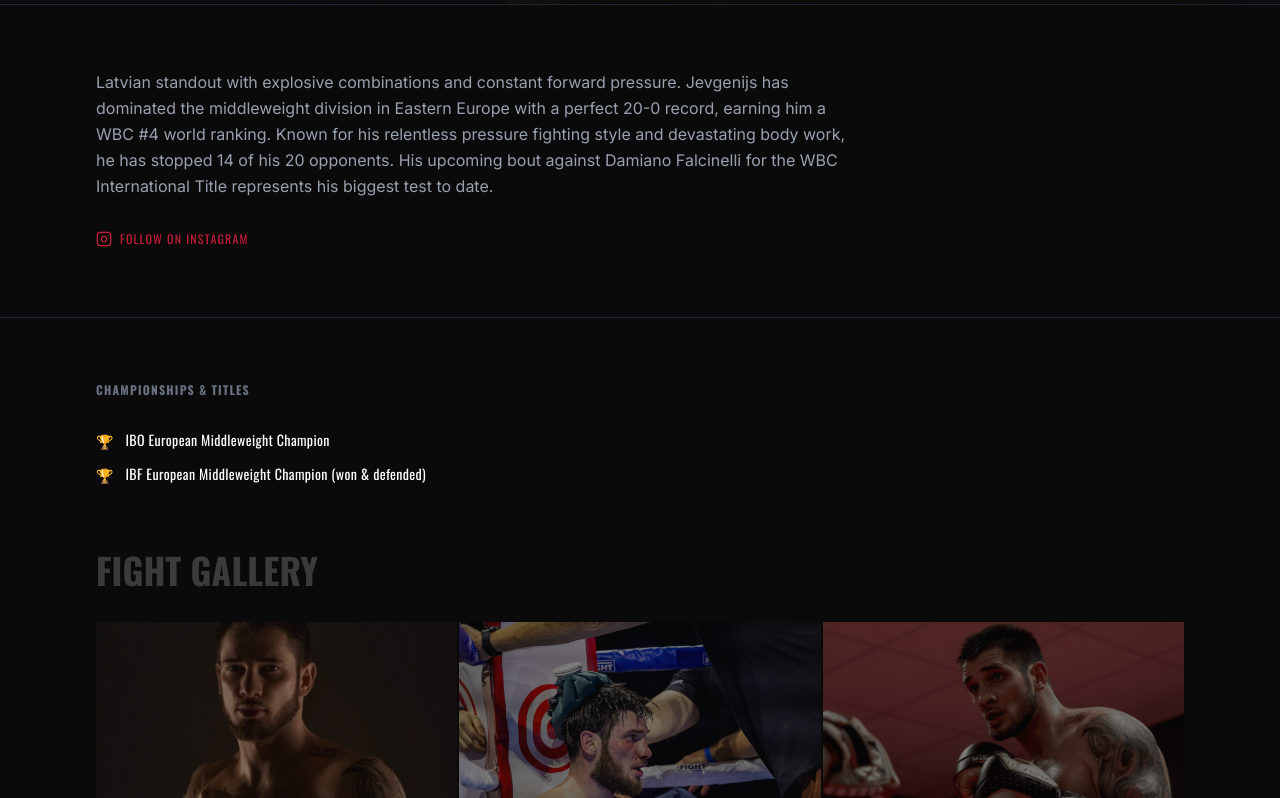
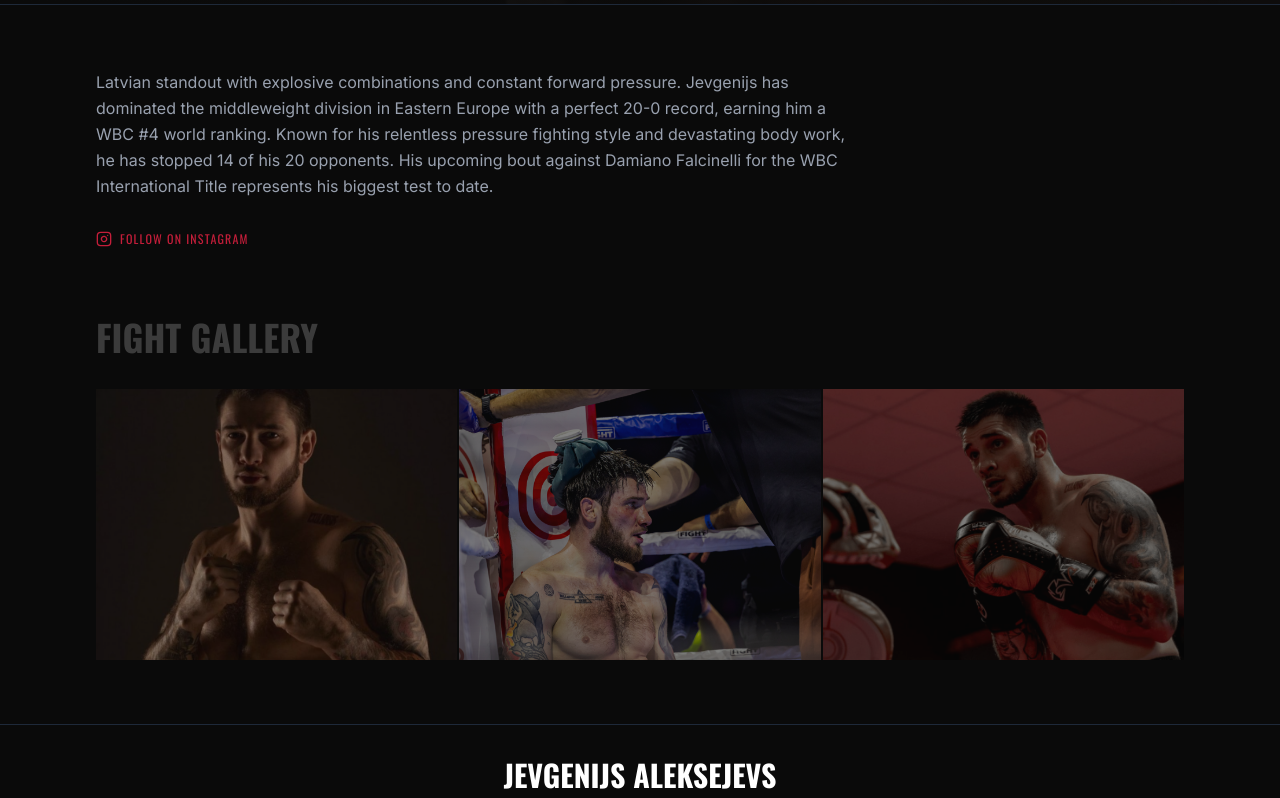
Before and after one commit to olegakhlamenok-debug/emxsports-website, a Next.js app: page /fighters/jevgenijs-aleksejevs/ in a window 1280 px wide. Shown: the part 596-1394 px from the top of the page. Built offline with nearby package versions, Linux system fonts and the light colour scheme.

Commit message:
revert: remove titles/ranking additions, restore original fighter bios

```diff
--- a/src/app/fighters/[slug]/page.tsx
+++ b/src/app/fighters/[slug]/page.tsx
@@ -161,27 +161,7 @@ export default async function FighterPage({
         </div>
       </section>
 
-      {/* Championships */}
-      {fighter.titles && fighter.titles.length > 0 && (
-        <>
-          <div className="h-px bg-gray-800" />
-          <section className="max-w-6xl mx-auto px-4 sm:px-6 lg:px-8 py-16">
-            <h2 className="font-heading font-bold text-xs tracking-widest uppercase text-gray-500 mb-8">
-              Championships &amp; Titles
-            </h2>
-            <ul className="flex flex-col gap-3 max-w-2xl">
-              {fighter.titles.map((title, i) => (
-                <li key={i} className="flex items-start gap-3">
-                  <span className="mt-[2px] text-[#d4a017] text-sm">🏆</span>
-                  <span className="font-heading text-white text-sm tracking-wide">
-                    {title}
-                  </span>
-                </li>
-              ))}
-            </ul>
-          </section>
-        </>
-      )}
+
 
       {/* Related Media */}
       <section className="max-w-6xl mx-auto px-4 sm:px-6 lg:px-8 pb-16">
--- a/src/components/Fighters.tsx
+++ b/src/components/Fighters.tsx
@@ -47,7 +47,7 @@ export default function Fighters() {
                     {fighter.name}
                   </h3>
                   {fighter.nickname && (
-                    <div className="text-gray-300 font-heading text-xs font-semibold tracking-wide mt-1.5">
+                    <div className="text-gray-500 font-heading text-xs italic mt-1.5">
                       &ldquo;{fighter.nickname}&rdquo;
                     </div>
                   )}
--- a/src/data/fighters.ts
+++ b/src/data/fighters.ts
@@ -11,7 +11,6 @@ export interface Fighter {
   height: string;
   age: number;
   ranking: string;
-  titles?: string[];
   bio: string;
   instagram: string;
   image: string;
@@ -35,10 +34,6 @@ export const fighters: Fighter[] = [
     height: "5'11\"",
     age: 28,
     ranking: "WBC #4",
-    titles: [
-      "IBO European Middleweight Champion",
-      "IBF European Middleweight Champion (won & defended)",
-    ],
     bio: "Latvian standout with explosive combinations and constant forward pressure. Jevgenijs has dominated the middleweight division in Eastern Europe with a perfect 20-0 record, earning him a WBC #4 world ranking. Known for his relentless pressure fighting style and devastating body work, he has stopped 14 of his 20 opponents. His upcoming bout against Damiano Falcinelli for the WBC International Title represents his biggest test to date.",
     instagram: "https://www.instagram.com/ealekseev/",
     image: `${bp}/images/fighters/jevgenijs-aleksejevs.jpg`,
@@ -62,15 +57,7 @@ export const fighters: Fighter[] = [
     height: "5'9\"",
     age: 30,
     ranking: "",
-    titles: [
-      "WBO Youth World Champion (won & defended)",
-      "WBC Youth World Champion (won & defended)",
-      "WBA International Champion",
-      "IBF Inter-Continental Champion (won & defended)",
-      "WBO International Champion",
-      "IBF International Champion",
-    ],
-    bio: "Elusive technician with sharp counters and high ring IQ. Karen is one of the most decorated welterweights in the region — a multi-belt champion and two-time challenger for the IBF World Title. His collection of titles across WBO, WBC, WBA, and IBF organizations speaks to the breadth of his excellence. With slick defensive skills and precise counterpunching, Chukhadzhian is a true technician who has tested himself at the highest levels of the sport.",
+    bio: "Elusive technician with sharp counters and high ring IQ. Karen brings world-class experience to the EMX roster, having faced elite opposition throughout his career. His slick defensive skills and precise counterpunching make him one of the most technically gifted welterweights in the region. With 26 wins to his name, Chukhadzhian is looking to make a statement on the international stage.",
     instagram: "https://www.instagram.com/karen_chukhadzhian/",
     image: `${bp}/images/fighters/karen-chukhadzhian.jpg`,
     imageAction: `${bp}/images/fighters/karen-chukhadzhian.jpg`,
@@ -93,10 +80,7 @@ export const fighters: Fighter[] = [
     height: "6'1\"",
     age: 26,
     ranking: "",
-    titles: [
-      "IBF International Champion",
-    ],
-    bio: "Riga-based contender with crisp boxing fundamentals and power in both hands. Milans brings an exciting, fan-friendly style to every fight and has already staked his claim on the world stage as IBF International Champion. A natural light heavyweight with speed and athleticism beyond his weight class, Volkovs has quickly become a crowd favorite at EMX events. His combination of technical skill and raw power makes him a dangerous opponent for anyone in the division.",
+    bio: "Riga-based prospect with crisp boxing fundamentals and power in both hands. Milans brings an exciting, fan-friendly style to every fight. A natural light heavyweight with speed and athleticism beyond his weight class, Volkovs has quickly become a crowd favorite at EMX events. His combination of technical skill and raw power makes him a dangerous opponent for anyone in the division.",
     instagram: "https://www.instagram.com/milansvolkovs/",
     image: `${bp}/images/fighters/milans-volkovs.jpg`,
     imageAction: `${bp}/images/fighters/milans-volkovs.jpg`,
```
